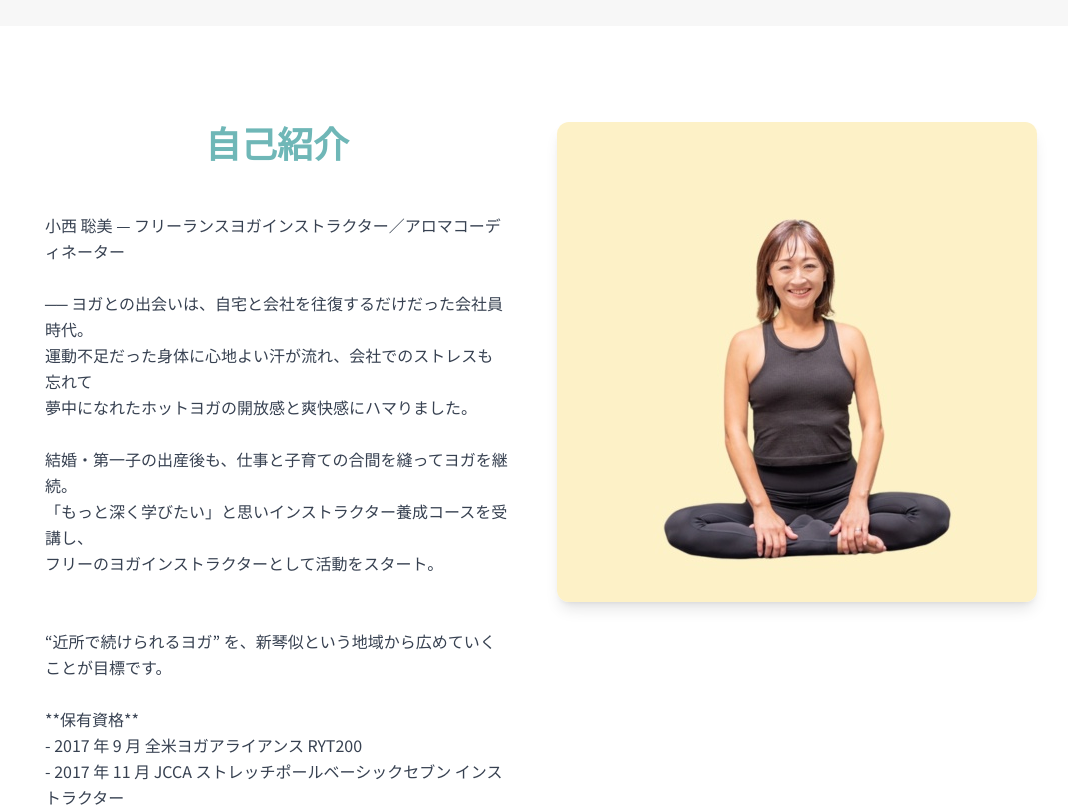
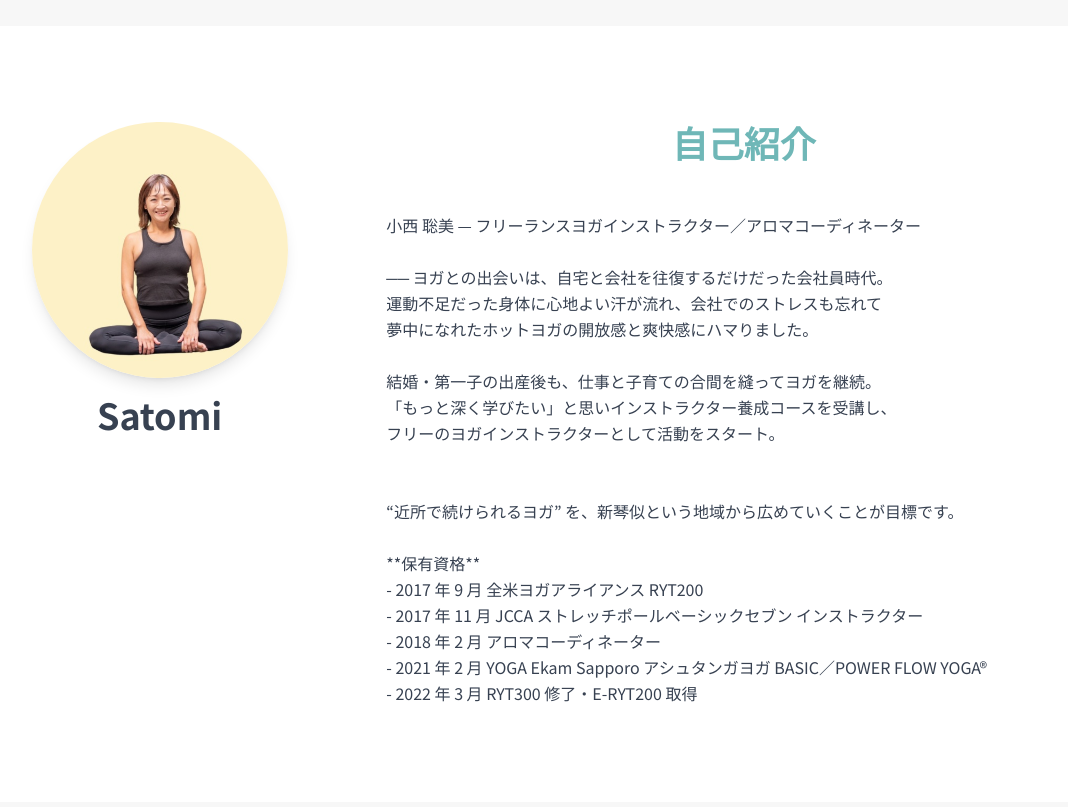
Before and after one commit to satomi-k18/shinkotini, a plain HTML site: page index.html in a window 1280 px wide. Shown: the part 4700-5507 px from the top of the page, without its empty margins (99-1167 px from the left). Drawn offline with nearby package versions, Linux system fonts and the light colour scheme.

Commit message:
Reformat About profile layout with circular image

```diff
--- a/index.html
+++ b/index.html
@@ -310,8 +310,8 @@
     About Me
   ============================== -->
   <section id="about" class="py-24">
-      <div class="mx-auto max-w-5xl flex flex-col md:flex-row items-start gap-8 md:gap-12 px-4">
-      <div class="md:w-6/12 order-2 md:order-1">
+      <div class="mx-auto max-w-6xl flex flex-col md:flex-row items-start gap-12 px-4">
+      <div class="md:w-8/12 order-2 md:order-2">
         <h2 class="text-3xl md:text-4xl mb-6 font-extrabold text-primary">自己紹介</h2>
         <p class="leading-relaxed whitespace-pre-line">
           小西 聡美 — フリーランスヨガインストラクター／アロマコーディネーター
@@ -335,7 +335,10 @@
           - 2022 年 3 月  RYT300 修了・E-RYT200 取得
         </p>
       </div>
-      <img src="img/satomi-konishi-yoga-instructor.jpg" alt="ヨガポーズをとる小西聡美インストラクター" class="md:w-6/12 rounded-xl shadow-lg order-1 md:order-2">
+      <div class="md:w-4/12 order-1 md:order-1 flex flex-col items-center text-center mb-8 md:mb-0">
+        <img src="img/satomi-konishi-yoga-instructor.jpg" alt="ヨガポーズをとる小西聡美インストラクター" class="rounded-full w-64 h-64 object-cover shadow-lg">
+        <h3 class="text-4xl font-bold text-dark mt-4">Satomi</h3>
+      </div>
     </div>
   </section>
 
```
